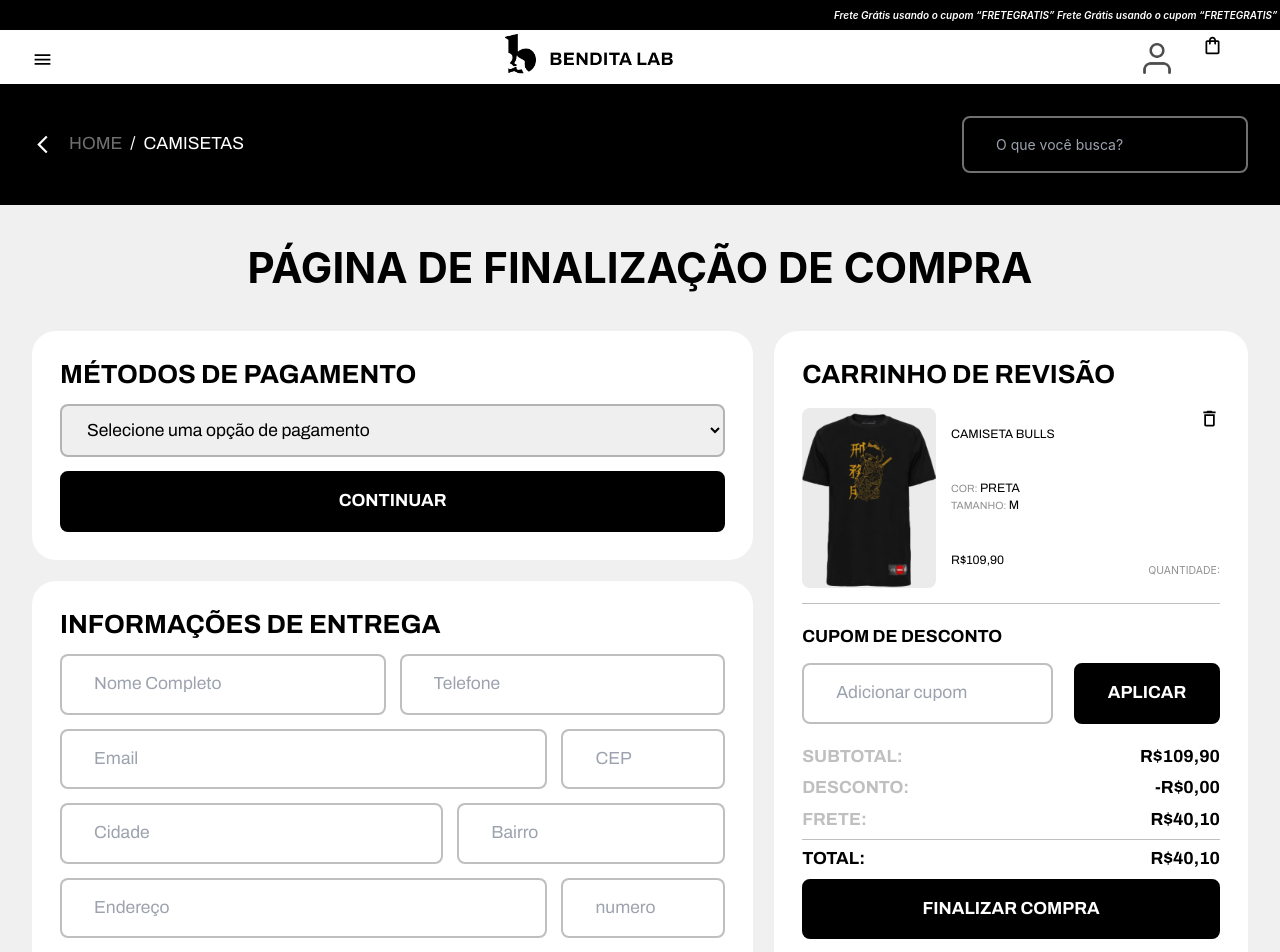
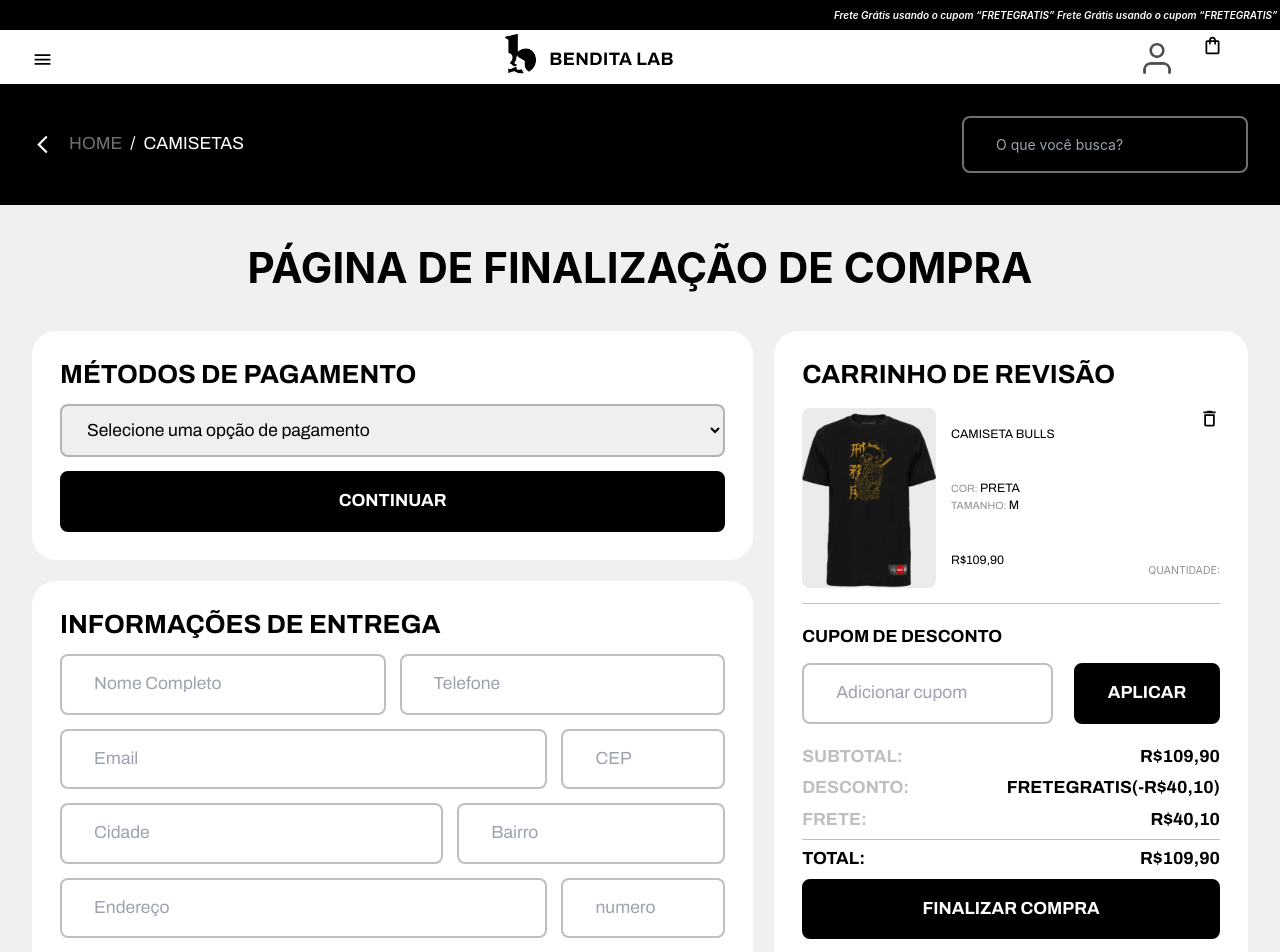
Before and after one commit to rafaellbecom/benditalab, a React (Create React App) app: page /checkout in a window 1280 px wide. Shown: the top 952 px of the page. Built offline with nearby package versions, Linux system fonts and the light colour scheme.

Commit message:
:white_check_mark: Add desconto FRETEGRATIS, /components/Checkout/CartRevision.tsx

```diff
--- a/src/components/Checkout/CartRevision.tsx
+++ b/src/components/Checkout/CartRevision.tsx
@@ -23,7 +23,7 @@
 
                     <div className="discount-calc flex justify-between items-center mb-2">
                         <h3 className="font-sans font-bold text-xl text-blackmedium uppercase">Desconto:</h3>
-                        <h3 className="font-sans font-bold text-xl text-black uppercase">-R$0,00</h3>
+                        <h3 className="font-sans font-bold text-xl text-black uppercase">FRETEGRATIS(-R$40,10)</h3>
                     </div>
 
                     <div className="discount-calc flex justify-between items-center mb-2">
@@ -35,7 +35,7 @@
 
                     <div className="discount-calc flex justify-between items-center mb-2">
                         <h3 className="font-sans font-bold text-xl text-black uppercase">Total:</h3>
-                        <h3 className="font-sans font-bold text-xl text-black uppercase">R$40,10</h3>
+                        <h3 className="font-sans font-bold text-xl text-black uppercase">R$109,90</h3>
                     </div>
 
                     <button className="w-full px-[32px] py-[16px] bg-black border-2 border-black rounded-[8px] font-sans font-bold text-xl text-white uppercase">Finalizar compra</button>
```
